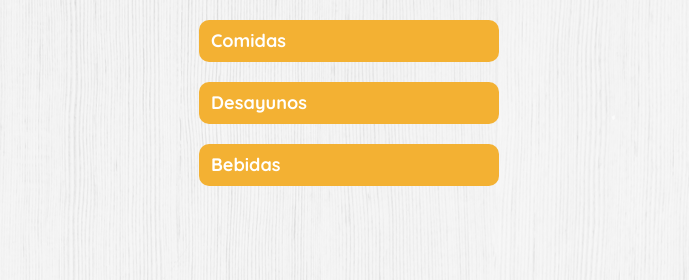
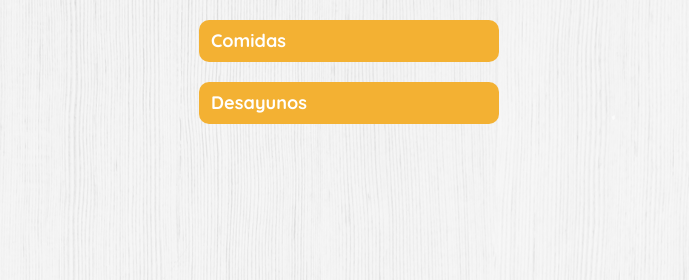
Before and after one commit to ElGranTorero/Men-s, a plain HTML site: page index.html in a window 1280 px wide. Shown: the top 280 px of the page, 591-1280 px from the left. Drawn offline with Linux system fonts and the light colour scheme.

Commit message:
Update index.html

```diff
--- a/index.html
+++ b/index.html
@@ -27,7 +27,7 @@
         <div class="menu">
             <a href="docs/01-Comidas.pdf" class="boton" target="_blank">Comidas</a>
             <a href="docs/02-Desayunos.pdf" class="boton" target="_blank">Desayunos</a>
-            <a href="docs/03-Bebidas.pdf" class="boton" target="_blank">Bebidas</a>
+            <!--<a href="docs/03-Bebidas.pdf" class="boton" target="_blank">Bebidas</a> -->
         </div>
     </section>
 </body>
```
